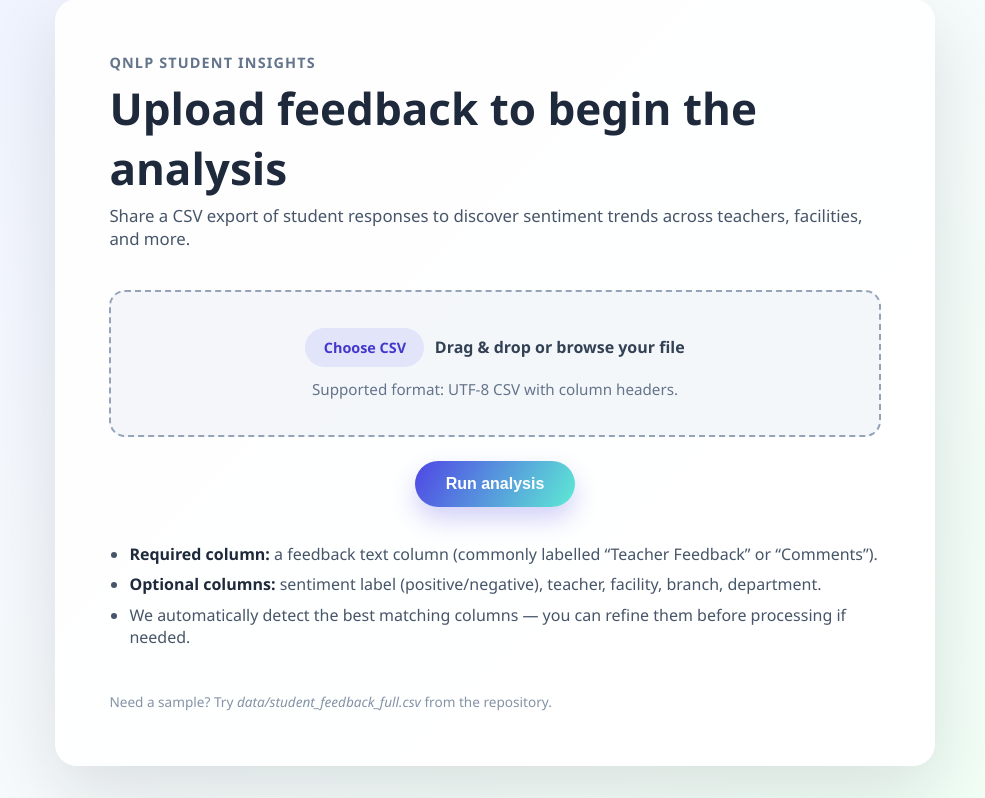
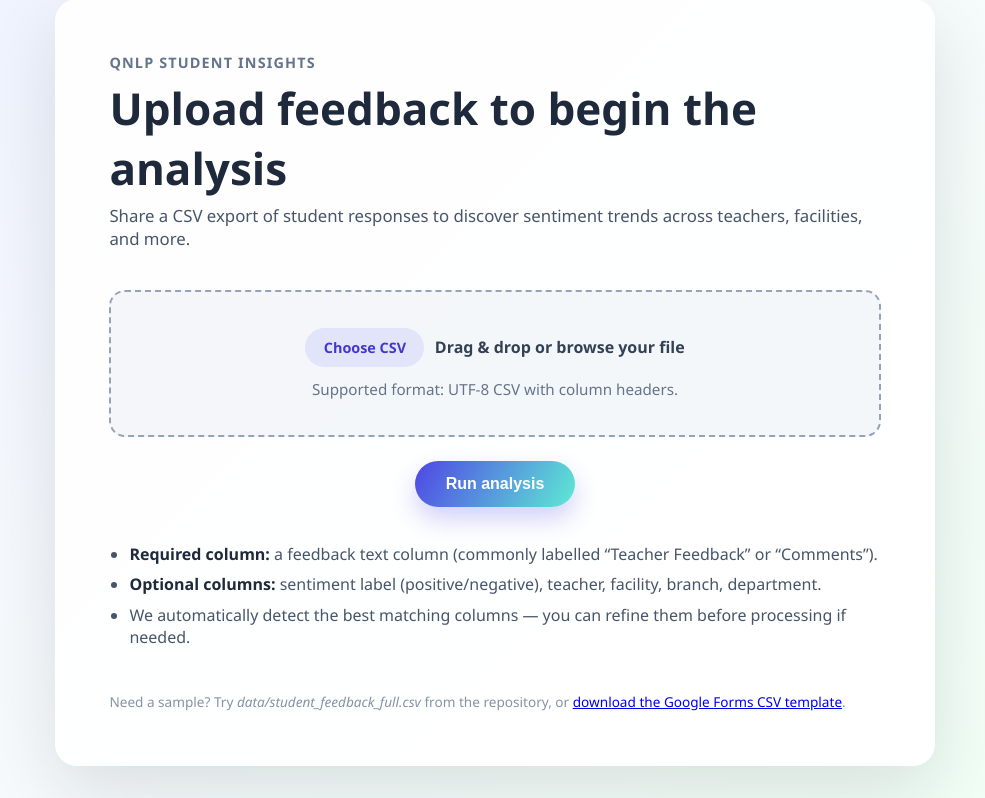
Before and after one commit to shauryasuman01/student-feedback-analysis-using-QNLP, a Flask app: page / in a window 1280 px wide. Shown: the part 33-831 px from the top of the page, without its empty margins (145-1130 px from the left). Run offline with Flask 3, Linux system fonts and the light colour scheme.

Commit message:
feat: Add Google Forms CSV template for student feedback and update upload instructions

```diff
--- /dev/null
+++ b/static/samples/google_forms_template.csv
@@ -0,0 +1,3 @@
+Timestamp,Student Name,Teacher,Branch,Department,Facility,Teacher Feedback,Course Content,Examination pattern,Laboratory Library Facilities,Extra Co-Curricular Activities,Any other suggestion,Label
+2025/11/12 10:00:00,Alex Kumar,Prof. Sharma,CSE,Computer Science,Library,"The sessions were clear and engaging. I learned a lot.","Content was well-structured and relevant.","Fair and aligned with lectures.","Computers were available and in good condition.","Lots of clubs and events.","Maybe add a few more practice sheets.",positive
+2025/11/12 10:05:00,Neha Singh,Prof. Iyer,EEE,Electrical,Lab,"Lectures were sometimes confusing and too fast.","Syllabus feels overloaded for the semester.","Exams had topics not covered in class.","Oscilloscopes often unavailable and outdated.","Need more technical workshops.","Please improve lab scheduling and equipment.",negative
--- a/templates/upload.html
+++ b/templates/upload.html
@@ -200,7 +200,10 @@
         <li>We automatically detect the best matching columns — you can refine them before processing if needed.</li>
       </ul>
 
-      <footer>Need a sample? Try <em>data/student_feedback_full.csv</em> from the repository.</footer>
+      <footer>
+        Need a sample? Try <em>data/student_feedback_full.csv</em> from the repository,
+        or <a href="/static/samples/google_forms_template.csv" download>download the Google Forms CSV template</a>.
+      </footer>
     </div>
     <script>
       const fileInput = document.getElementById('feedback-file');
```
Also changed, not shown: README.md.
